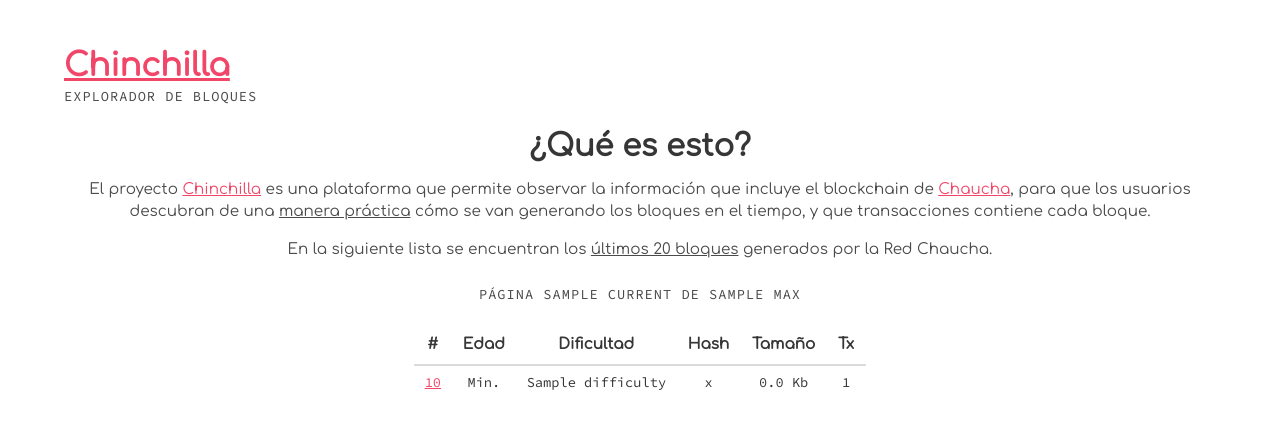
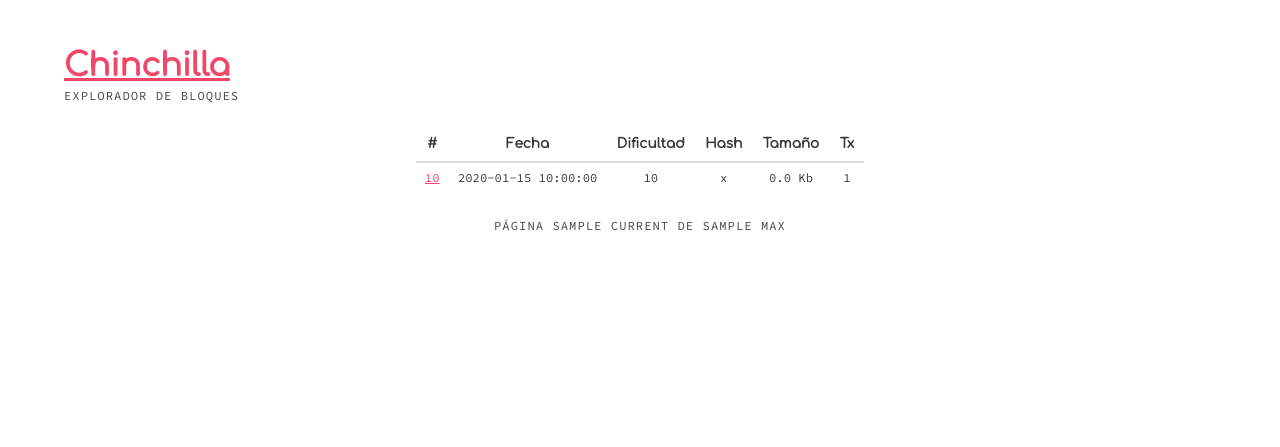
Before and after one commit to proyecto-chaucha/chinchilla, a Flask app: template chinchilla/templates/home.html in a window 1280 px wide. Shown: the top 447 px of the page. Run offline with Flask 2, Linux system fonts and the light colour scheme; the template is opened without the code that fills it: most values are stand-ins (such as "Sample title", 1, 10 or a date in 2020); some libraries are stand-ins or nearby versions.

Commit message:
templates

```diff
--- a/chinchilla/templates/base.html
+++ b/chinchilla/templates/base.html
@@ -13,8 +13,7 @@
 	<meta name="author" content="César Vásquez C.">
 	<style type="text/css">
 	@import url('https://fonts.googleapis.com/css?family=Comfortaa|Source+Code+Pro');
-
-	body { font-family: 'Comfortaa', cursive; font-size: 0.95em; }
+	body { font-family: 'Comfortaa', cursive; font-size: 0.85em; }
 	.monospace { font-family: 'Source Code Pro', monospace; font-size: 0.9em; }
 	.mini { text-transform: uppercase; letter-spacing: 1px; }
 	p.small { line-height: 110%; }
--- a/chinchilla/templates/home.html
+++ b/chinchilla/templates/home.html
@@ -1,11 +1,30 @@
 {% extends "base.html" %}
 {% block body %}
 
-<div class="content has-text-centered">
-	<h1>¿Qué es esto?</h1>
-	<p>El proyecto <a href="https://github.com/proyecto-chaucha/chinchilla" class="has-text-danger" target="_blank">Chinchilla</a> es una plataforma que permite observar la información que incluye el blockchain de <a href="https://www.chaucha.cl" target="_blank" class="has-text-danger">Chaucha</a>, para que los usuarios descubran de una <u>manera práctica</u> cómo se van generando los bloques en el tiempo, y que transacciones contiene cada bloque.</p>
-	<p>En la siguiente lista se encuentran los <u>últimos 20 bloques</u> generados por la Red Chaucha.</p>
-</div>
+<table class="table center">
+	<thead>
+		<tr>
+			<th class="has-text-centered">#</th>
+			<th class="has-text-centered">Fecha</th>
+			<th class="has-text-centered">Dificultad</th>
+			<th class="has-text-centered is-hidden-touch">Hash</th>
+			<th class="has-text-centered">Tamaño</th>
+			<th class="has-text-centered">Tx</th>
+		</tr>
+	</thead>
+	<tbody class="monospace">
+	{% for i in blocks %}
+		<tr>
+			<td class="has-text-centered"><a class="has-text-danger" href="/block/{{ i['hash'] }}">{{ i['height'] }}</a></td>
+			<td class="has-text-centered">{{ i['time'] }}</td>
+			<td class="has-text-centered">{{ i['difficulty']|round(6) }}</td>
+			<td class="has-text-centered is-hidden-touch">{{ i['hash'] }}</td>
+			<td class="has-text-centered">{{ (i['size']/1024)|round(2) }} Kb</td>
+			<td class="has-text-centered">{{ i['tx']|length }}</td>
+		</tr>
+	{% endfor %}
+	</tbody>
+</table>
 
 <div class="has-text-centered">
 <p class="subtitle monospace mini">
@@ -20,34 +39,6 @@
 			<i class="fa fa-lg fa-caret-right" aria-hidden="true"></i>
 		</a>
 	{% endif %}
-
-
 </p>
 </div>
-<br>
-<table class="table center">
-	<thead>
-		<tr>
-			<th class="has-text-centered">#</th>
-			<th class="has-text-centered">Edad</th>
-			<th class="has-text-centered">Dificultad</th>
-			<th class="has-text-centered is-hidden-touch">Hash</th>
-			<th class="has-text-centered">Tamaño</th>
-			<th class="has-text-centered">Tx</th>
-		</tr>
-	</thead>
-	<tbody class="monospace">
-	{% for i in blocks %}
-		<tr>
-			<td class="has-text-centered"><a class="has-text-danger" href="/block/{{ i['hash'] }}">{{ i['height'] }}</a></td>
-			<td class="has-text-centered">{{ ((now - i['time'])/60)|round(2) }} Min.</td>
-			<td class="has-text-centered">{{ i['difficulty'] }}</td>
-			<td class="has-text-centered is-hidden-touch">{{ i['hash'] }}</td>
-			<td class="has-text-centered">{{ (i['size']/1024)|round(2) }} Kb</td>
-			<td class="has-text-centered">{{ i['tx']|length }}</td>
-		</tr>
-	{% endfor %}
-	</tbody>
-</table>
-
 {% endblock %}
--- a/chinchilla/views.py
+++ b/chinchilla/views.py
@@ -2,10 +2,10 @@ from flask import render_template, redirect, url_for, request
 from chinchilla import app
 from time import time
 from requests import get
+from time import strftime, localtime
 
 @app.route('/')
 def home():
-
 	if request.args.get('page'):
 		page = int(request.args.get('page'))
 	else:
@@ -23,13 +23,14 @@ def home():
 		if i >= 0:
 			blockhash = get('http://localhost:21662/rest/getblockhash/' + str(i) + '.json').json()
 			block = get('http://localhost:21662/rest/block/' + blockhash + '.json').json()
+			block['time'] = strftime('%d.%m.%Y %H:%M:%S', localtime(int(block['time'])))
 			blockArray.append(block)
 		else:
 			break
 
 	pages = {'current' : page, 'max' : maxPage + 2}
 
-	return render_template('home.html', blocks=blockArray, pages=pages, now=time())
+	return render_template('home.html', blocks=blockArray, pages=pages)
 
 @app.route('/block/<string:hash>')
 def block(hash):
```
Also changed, not shown: chinchilla/templates/block.html (+3 -11 lines), chinchilla/templates/tx.html (+5 -12 lines).
